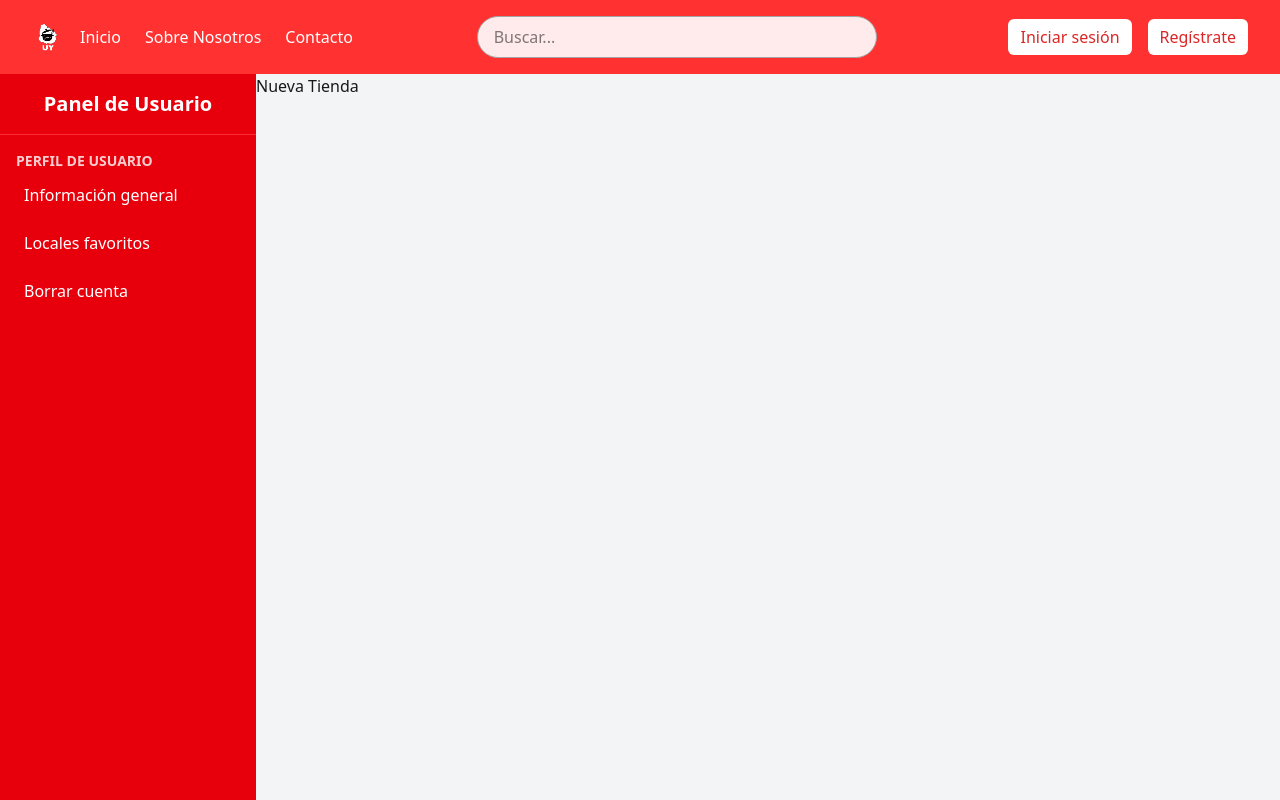
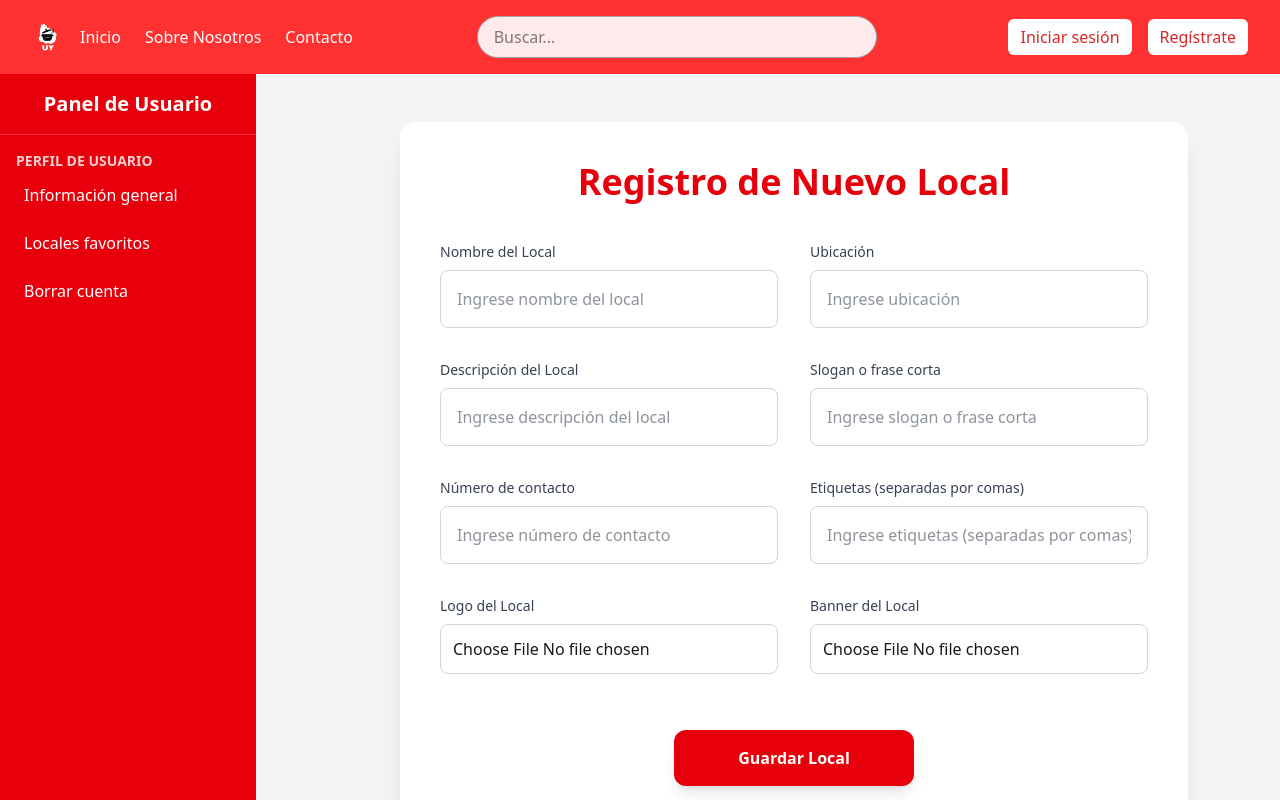
Before and after one commit to Ago-2020/proyecto-utu, a React (Vite) app in the folder frontend/: page /profile/newshop in a window 1280 px wide. Shown: the top 800 px of the page. Built offline with nearby package versions, Linux system fonts and the light colour scheme.

Commit message:
local formulario

```diff
--- a/frontend/src/pages/NewShop.jsx
+++ b/frontend/src/pages/NewShop.jsx
@@ -1,10 +1,142 @@
-import React from 'react'
+import React, { useState } from 'react'
 
 export default function NewShop() {
+  const [form, setForm] = useState({
+    nombre_local: '',
+    ubicacion: '',
+    descripcion: '',
+    slogan: '',
+    numero: '',
+    etiquetas: '',
+    logo: null,
+    banner: null,
+  })
+
+  const handleChange = (e) => {
+    setForm({ ...form, [e.target.name]: e.target.value })
+  }
+
+  const handleFileChange = (e) => {
+    setForm({ ...form, [e.target.name]: e.target.files[0] })
+  }
+
+  const handleSubmit = async (e) => {
+    e.preventDefault()
+    const token = localStorage.getItem('token')
+    if (!token) return alert('Debe iniciar sesión para registrar un local.')
+
+    const formData = new FormData()
+    for (const key in form) {
+      formData.append(key, form[key])
+    }
+
+    try {
+      const res = await fetch('http://localhost:8000/api/locales/', {
+        method: 'POST',
+        headers: {
+          Authorization: `Bearer ${token}`,
+        },
+        body: formData,
+      })
+
+      const data = await res.json()
+      if (res.ok) {
+        alert('Local registrado correctamente 🎉')
+        window.location.href = '/perfil'
+      } else {
+        alert(data.message || 'Error al registrar el local')
+      }
+    } catch (error) {
+      console.error('Error:', error)
+      alert('Error de conexión con el servidor')
+    }
+  }
+
   return (
-    <div>
-      <h1>Nueva Tienda</h1>
-      {/* Aquí puedes agregar el contenido de la página "Nueva Tienda" */}
+    <div className="flex justify-center items-center min-h-screen bg-gray-100 ml-[120px] p-6">
+      <main className="bg-white shadow-xl rounded-2xl p-10 w-full max-w-6xl">
+        <h1 className="text-4xl font-semibold text-center mb-10 text-red-600">
+          Registro de Nuevo Local
+        </h1>
+
+        <form
+          onSubmit={handleSubmit}
+          className="grid grid-cols-1 md:grid-cols-2 gap-8"
+          encType="multipart/form-data"
+        >
+          {[
+            ['nombre_local', 'Nombre del Local'],
+            ['ubicacion', 'Ubicación'],
+            ['descripcion', 'Descripción del Local'],
+            ['slogan', 'Slogan o frase corta'],
+            ['numero', 'Número de contacto'],
+            ['etiquetas', 'Etiquetas (separadas por comas)'],
+          ].map(([name, label]) => (
+            <div key={name} className="flex flex-col">
+              <label
+                htmlFor={name}
+                className="text-sm font-medium text-gray-700 mb-2"
+              >
+                {label}
+              </label>
+              <input
+                id={name}
+                name={name}
+                type="text"
+                value={form[name]}
+                onChange={handleChange}
+                placeholder={`Ingrese ${label.toLowerCase()}`}
+                className="border border-gray-300 rounded-lg p-4 w-full focus:outline-none focus:ring-2 focus:ring-red-500 text-gray-800 transition"
+              />
+            </div>
+          ))}
+
+          {/* Logo */}
+          <div className="flex flex-col">
+            <label
+              htmlFor="logo"
+              className="text-sm font-medium text-gray-700 mb-2"
+            >
+              Logo del Local
+            </label>
+            <input
+              id="logo"
+              name="logo"
+              type="file"
+              accept="image/*"
+              onChange={handleFileChange}
+              className="border border-gray-300 rounded-lg p-3 focus:outline-none focus:ring-2 focus:ring-red-500 transition"
+            />
+          </div>
+
+          {/* Banner */}
+          <div className="flex flex-col">
+            <label
+              htmlFor="banner"
+              className="text-sm font-medium text-gray-700 mb-2"
+            >
+              Banner del Local
+            </label>
+            <input
+              id="banner"
+              name="banner"
+              type="file"
+              accept="image/*"
+              onChange={handleFileChange}
+              className="border border-gray-300 rounded-lg p-3 focus:outline-none focus:ring-2 focus:ring-red-500 transition"
+            />
+          </div>
+
+          <div className="md:col-span-2 flex justify-center mt-6">
+            <button
+              type="submit"
+              className="bg-red-600 hover:bg-red-700 text-white px-16 py-4 rounded-xl font-semibold shadow-lg transition-transform transform hover:scale-105"
+            >
+              Guardar Local
+            </button>
+          </div>
+        </form>
+      </main>
     </div>
   )
 }
--- a/frontend/src/pages/PerfilUsuario.jsx
+++ b/frontend/src/pages/PerfilUsuario.jsx
@@ -1,17 +1,14 @@
 import React, { useState, useEffect } from 'react'
-import Navbar from '../components/Navbar'
-import Footer from '../components/Footer'
+import { useNavigate } from 'react-router-dom'
 
 export default function PerfilUsuario() {
   const [user, setUser] = useState(null)
+  const navigate = useNavigate()
 
   useEffect(() => {
     const fetchUser = async () => {
       const token = localStorage.getItem('token')
-      if (!token) {
-        console.warn('No hay token en localStorage')
-        return
-      }
+      if (!token) return
 
       try {
         const res = await fetch('http://localhost:8000/api/users/', {
@@ -22,7 +19,6 @@ export default function PerfilUsuario() {
           },
         })
 
-        console.log('Status:', res.status)
         const data = await res.json()
         console.log('Respuesta del backend:', data)
 
@@ -39,80 +35,71 @@ export default function PerfilUsuario() {
   }, [])
 
   return (
-    <div className="flex flex-1">
-      {/* Contenido principal */}
-      <main className="flex-1 p-8">
-        <div className="bg-white shadow-md rounded-xl p-8">
-          <h1 className="text-2xl font-semibold text-center mb-8">
-            Cuenta de <span className="text-red-600">{user?.tipo_usuario}</span>
+    <div className="flex justify-center items-center min-h-screen bg-gray-100 ml-[250px]">
+      <main className="bg-white shadow-lg rounded-2xl p-10 w-full max-w-3xl">
+        <h1 className="text-3xl font-semibold text-center mb-8">
+          Cuenta de{' '}
+          <span className="text-red-600">
+            {user?.tipo_usuario || 'Usuario'}
+          </span>
         </h1>
 
         {/* Info de usuario */}
-          <div className="flex flex-col items-center mb-8">
+        <div className="flex flex-col items-center mb-10">
           <img
             src={user?.foto}
             alt="Avatar"
             className="w-28 h-28 rounded-full border-4 border-red-600 mb-4 object-cover"
           />
-
           <h2 className="text-xl font-medium">
             {user?.nombre_usuario || 'Invitado'}
           </h2>
-            <p className="text-gray-600">
-              {user?.email_usuario || 'Sin Email'}
-            </p>
+          <p className="text-gray-600">{user?.email_usuario || 'Sin Email'}</p>
+        </div>
+
+        {/* Botón crear local */}
+        <div className="flex justify-center mb-12">
+          <button
+            onClick={() => navigate('/profile/newshop')}
+            className="bg-red-600 hover:bg-red-700 text-white font-semibold px-8 py-3 rounded-lg shadow-md transition-all transform hover:scale-105"
+          >
+            Crear Local
+          </button>
         </div>
 
         {/* Formulario de cambio de contraseña */}
         <div>
-            <h3 className="text-lg font-semibold mb-4 text-center">
+          <h3 className="text-xl font-semibold mb-6 text-center">
             Cambiar Contraseña
           </h3>
-            <form className="grid grid-cols-1 md:grid-cols-2 gap-4">
-              <div className="flex flex-col">
-                <label className="text-sm mb-1">Contraseña Antigua</label>
-                <input
-                  type="password"
-                  placeholder="Contraseña123"
-                  className="border rounded-md p-2 focus:outline-none focus:ring-2 focus:ring-red-500"
-                />
-              </div>
-              <div className="flex flex-col">
-                <label className="text-sm mb-1">Contraseña Nueva</label>
-                <input
-                  type="password"
-                  placeholder="Contraseña123"
-                  className="border rounded-md p-2 focus:outline-none focus:ring-2 focus:ring-red-500"
-                />
-              </div>
-
-              <div className="flex flex-col">
-                <label className="text-sm mb-1">
-                  Confirmar Contraseña Antigua
+          <form className="grid grid-cols-1 md:grid-cols-2 gap-6">
+            {[
+              'Contraseña Antigua',
+              'Contraseña Nueva',
+              'Confirmar Contraseña Antigua',
+              'Confirmar Contraseña Nueva',
+            ].map((label, i) => (
+              <div key={i} className="flex flex-col">
+                <label className="text-sm mb-2 font-medium text-gray-700">
+                  {label}
                 </label>
                 <input
                   type="password"
-                  placeholder="Contraseña123"
-                  className="border rounded-md p-2 focus:outline-none focus:ring-2 focus:ring-red-500"
+                  placeholder={`${
+                    label.includes('Nueva')
+                      ? 'Introduce la nueva'
+                      : 'Introduce la'
+                  } contraseña`}
+                  className="border border-gray-300 rounded-lg p-3 w-full focus:outline-none focus:ring-2 focus:ring-red-500 focus:border-transparent text-gray-800"
                 />
               </div>
-              <div className="flex flex-col">
-                <label className="text-sm mb-1">
-                  Confirmar Contraseña Nueva
-                </label>
-                <input
-                  type="password"
-                  placeholder="Contraseña123"
-                  className="border rounded-md p-2 focus:outline-none focus:ring-2 focus:ring-red-500"
-                />
-              </div>
+            ))}
           </form>
 
-            <div className="flex justify-center mt-6">
-              <button className="bg-red-600 hover:bg-red-700 text-white px-6 py-2 rounded-md font-medium transition-colors">
-                Cambiar contraseña
+          <div className="flex justify-center mt-8">
+            <button className="bg-red-600 hover:bg-red-700 text-white px-10 py-3 rounded-lg font-medium shadow-md transition-all transform hover:scale-105">
+              Guardar Cambios
             </button>
-            </div>
           </div>
         </div>
       </main>
--- a/frontend/src/pages/Profile.jsx
+++ /dev/null
@@ -1,23 +0,0 @@
-import Navbar from '../components/Navbar'
-import Footer from '../components/Footer'
-import React from 'react'
-
-export default function Profile() {
-  return (
-    <div
-      style={{ minHeight: '100vh', display: 'flex', flexDirection: 'column' }}
-    >
-      <main style={{ flexGrow: 1, padding: '64px 16px', textAlign: 'center' }}>
-        <h1
-          style={{ fontSize: '32px', fontWeight: 'bold', marginBottom: '24px' }}
-        >
-          Perfil
-        </h1>
-        <p style={{ color: '#555', maxWidth: '800px', margin: '0 auto' }}>
-          Somos una plataforma dedicada a ayudar a los negocios locales a ganar
-          visibilidad y conectar con su comunidad de manera sencilla y efectiva.
-        </p>
-      </main>
-    </div>
-  )
-}
```
Lines whose indentation alone changed are shown as unchanged.
